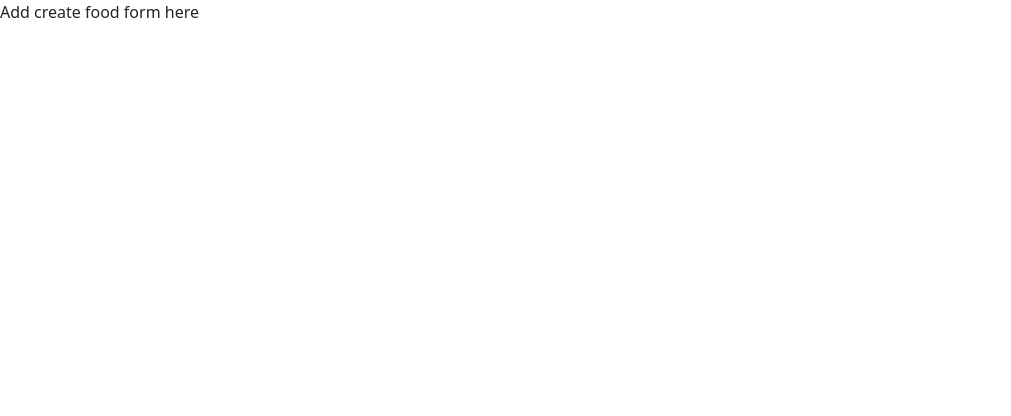
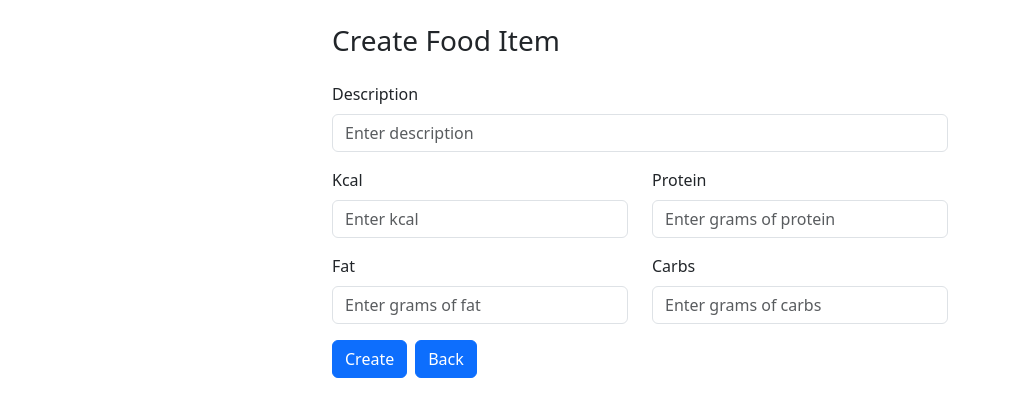
Before and after one commit to maria-pashkulova/food-lookup, a React (Create React App) app: page /create in a window 1280 px wide. Shown: the top 416 px of the page, without its empty margins (0-1011 px from the left). Built offline with nearby package versions, Linux system fonts and the light colour scheme.

Commit message:
Add Create food item form and make its input fields controlled components

```diff
--- a/src/components/CreateFoodPage.js
+++ b/src/components/CreateFoodPage.js
@@ -1,6 +1,103 @@
+import Button from 'react-bootstrap/Button';
+import Col from 'react-bootstrap/Col';
+import Form from 'react-bootstrap/Form';
+import Row from 'react-bootstrap/Row';
+
+import { Link } from 'react-router-dom';
+import { useState } from 'react';
+
+const formInitialState = {
+    description: '',
+    kcal: '',
+    protein: '',
+    fat: '',
+    carbs: ''
+}
+
 function CreateFoodPage() {
+
+    const [foodData, setFoodData] = useState(formInitialState);
+
+    const handleInputChange = (e) => {
+
+        setFoodData(prevState => ({
+            ...prevState,
+            [e.target.name]: e.target.value
+        }));
+
+    }
+
+    const handleFormSubmit = (e) => {
+        e.preventDefault();
+
+        //use create food item service here
+    }
+
     return (
-        <div>Add create food form here</div>
+        <div className='container mt-4 w-50'>
+            <h3>Create Food Item</h3>
+            <Form onSubmit={handleFormSubmit} className='mt-4'>
+                <Row className="mb-3">
+                    <Form.Group as={Col} controlId="description">
+                        <Form.Label>Description</Form.Label>
+                        <Form.Control
+                            type="text"
+                            name="description"
+                            value={foodData.description}
+                            onChange={handleInputChange}
+                            placeholder="Enter description" />
+                    </Form.Group>
+                </Row>
+                <Row className="mb-3">
+                    <Form.Group as={Col} controlId="kcal">
+                        <Form.Label>Kcal</Form.Label>
+                        <Form.Control
+                            type="number"
+                            name="kcal"
+                            value={foodData.kcal}
+                            onChange={handleInputChange}
+                            placeholder="Enter kcal" />
+                    </Form.Group>
+                    <Form.Group as={Col} controlId="protein">
+                        <Form.Label>Protein</Form.Label>
+                        <Form.Control
+                            type="number"
+                            name="protein"
+                            value={foodData.protein}
+                            onChange={handleInputChange}
+                            placeholder="Enter grams of protein" />
+                    </Form.Group>
+                </Row>
+
+                <Row className="mb-3">
+                    <Form.Group as={Col} controlId="fat">
+                        <Form.Label>Fat</Form.Label>
+                        <Form.Control
+                            type="number"
+                            name="fat"
+                            value={foodData.fat}
+                            onChange={handleInputChange}
+                            placeholder="Enter grams of fat" />
+                    </Form.Group>
+                    <Form.Group as={Col} controlId="carbs">
+                        <Form.Label>Carbs</Form.Label>
+                        <Form.Control
+                            type="number"
+                            name="carbs"
+                            value={foodData.carbs}
+                            onChange={handleInputChange}
+                            placeholder="Enter grams of carbs" />
+                    </Form.Group>
+                </Row>
+
+                <Button className='me-2' variant="primary" type="submit">
+                    Create
+                </Button>
+                <Button as={Link} to="/" variant="primary" type="button">
+                    Back
+                </Button>
+            </Form>
+        </div>
     )
 }
 
--- a/src/components/TablesPage.js
+++ b/src/components/TablesPage.js
@@ -1,6 +1,8 @@
+import Button from 'react-bootstrap/Button';
 import SearchFoodTable from "./SearchFoodTable";
 import SelectedFoodTable from "./SelectedFoodTable";
 import { useState } from "react";
+import { Link } from "react-router-dom";
 
 function TablesPage() {
 
@@ -26,6 +28,7 @@ function TablesPage() {
                 onFoodItemClick={handleRemoveFoodItem}
             />
             <SearchFoodTable onFoodItemClick={handleAddFoodItem} />
+            <Button as={Link} to="/create" variant="primary">Create Food</Button>
         </div>
 
     );
```
